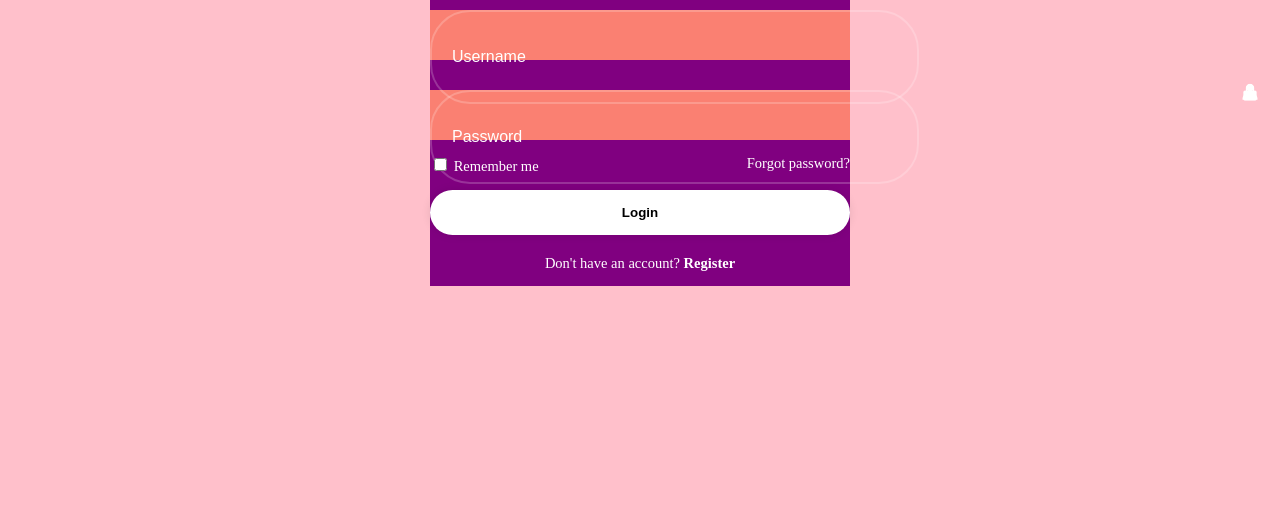
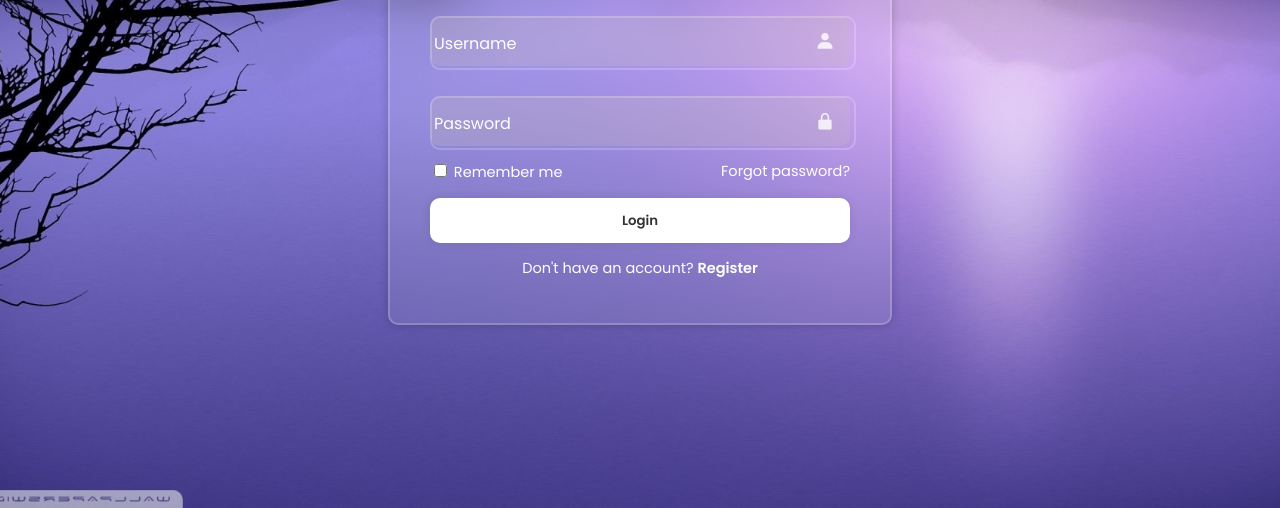
Before and after one commit to srwrrr/Simple_login, a plain HTML site: page index.html in a window 1280 px wide. Shown: the part 308-816 px from the top of the page. Drawn offline with nearby package versions, Linux system fonts and the light colour scheme.

Commit message:
Finalized

```diff
--- a/style.css
+++ b/style.css
@@ -1,32 +1,41 @@
+@import url('https://fonts.googleapis.com/css2?family=Poppins:wght@300;400;600&display=swap');
+
 body {
     display: flex;
     justify-content: center;
     align-items: center;
     min-height: 100vh;
-    background-color: pink;
-  }
-
-  h1 {
-    color: black;
-    margin-left: 20px;
-  }
+    background-image: url('img.jpg');
+    background-repeat: no-repeat;
+    background-size: cover;
+    background-position: center;
+    font-family: 'Poppins', sans-serif; /* Applying Poppins font */
+}
 
 .wrapper {
     width: 420px;
-    background: purple;
+    background: rgba(255, 255, 255, 0.1);
+    border: 2px solid rgba(255, 255, 255, .2);
+    backdrop-filter: blur(20px);
+    box-shadow: 0 0 10px rgba(0, 0, 0, .2);
     color: #fff;
+    border-radius: 10px;
+    padding: 30px 40px;
 }
 
-.wrapper h1{
+.wrapper h1 {
     font-size: 36px;
     text-align: center;
+    font-weight: 600;
 }
 
 .wrapper .input-box {
+    position: relative;
     width: 100%;
     height: 50px;
-    background: salmon;
+    background: rgba(197, 186, 184, 0.267);
     margin: 30px 0;
+    border-radius: 10px;
 }
 
 .input-box input {
@@ -36,22 +45,27 @@ body {
     border: none;
     outline: none;
     border: 2px solid rgba(255, 255, 255, .2);
-    border-radius: 40px;
+    border-radius: 10px;
     font-size: 16px;
     color: #fff;
-    padding: 20px 45px 20px 20px;
+    padding: 0 0px 0 2px;
+    line-height: 50px;
+    font-family: 'Poppins', sans-serif;
 }
 
 .input-box input::placeholder {
     color: #fff;
+    font-family: 'Poppins', sans-serif;
 }
 
 .input-box i {
     position: absolute;
-    right: 20px;
+    right: 15px;
     top: 50%;
     transform: translateY(-50%);
     font-size: 20px;
+    color: rgba(255, 255, 255, 0.8);
+    z-index: 1;
 }
 
 .wrapper .remember-forget {
@@ -59,6 +73,7 @@ body {
     justify-content: space-between;
     font-size: 14.5px;
     margin: -15px 0 15px;
+    font-family: 'Poppins', sans-serif;
 }
 
 .remember-forget label input {
@@ -81,25 +96,27 @@ body {
     background: #fff;
     border: none;
     outline: none;
-    border-radius: 40px;
+    border-radius: 10px;
     box-shadow: 0 0 10px rgba(0, 0, 0, .1);
-    cursor: #333;
+    cursor: pointer;
     font-weight: 600;
+    color: #333;
+    font-family: 'Poppins', sans-serif;
 }
 
 .wrapper .register-link {
     font-size: 14.5px;
     text-align: center;
-    margin-top: 20px;
+    margin-top: 20px 0 15px;
 }
 
 .register-link p a {
     color: #fff;
     text-decoration: none;
     font-weight: 600;
+    font-family: 'Poppins', sans-serif;
 }
 
 .register-link p a:hover {
     text-decoration: underline;
-
 }
```
Also changed, not shown: img.jpg (added).
